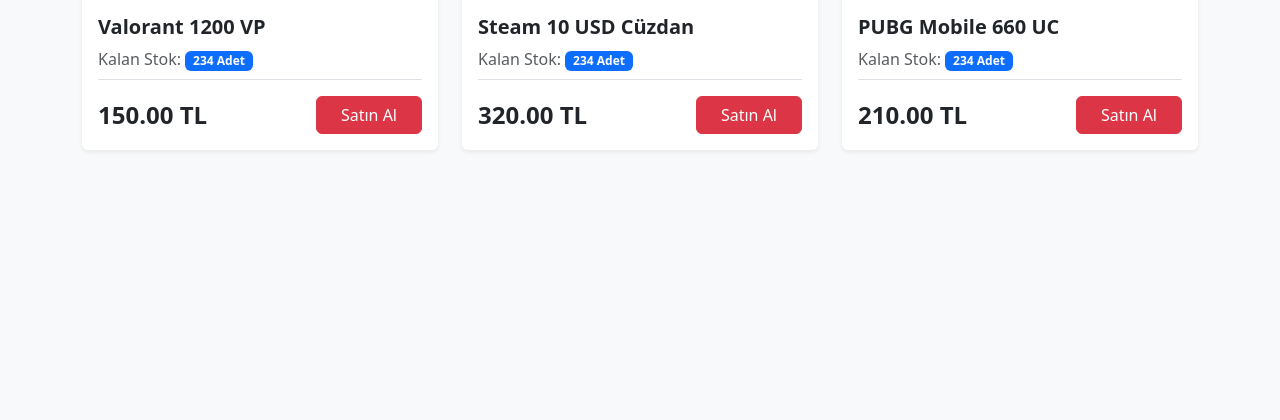
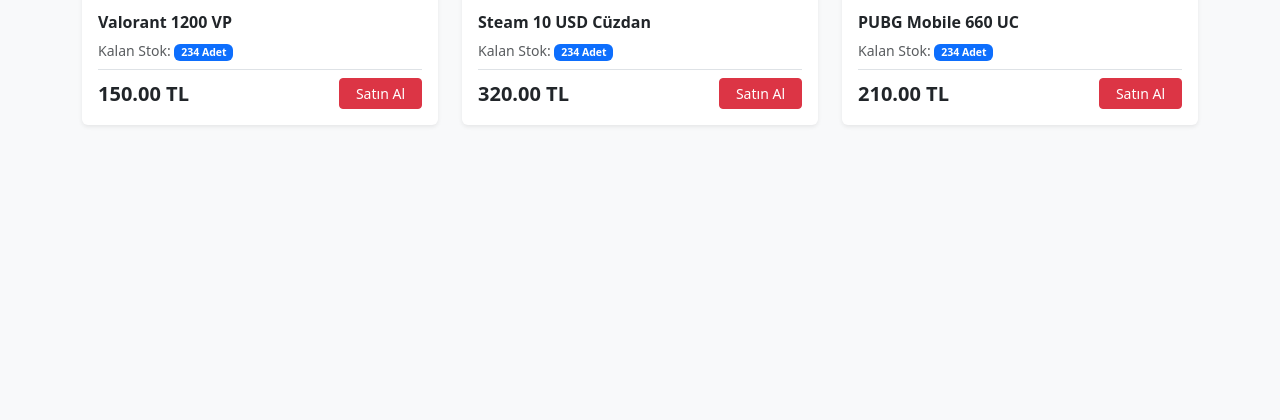
Before and after one commit to beratkalafat039-cyber/PinGamer, a Flask app: page / in a window 1280 px wide. Shown: the part 319-739 px from the top of the page. Run offline with Flask 3, Linux system fonts and the light colour scheme; data comes from the database, SQL or seed files in the repository.

Commit message:
index.html
Updated the layout and styles for mobile responsiveness, including adjustments to the header and product cards.

```diff
--- a/templates/index.html
+++ b/templates/index.html
@@ -2,21 +2,38 @@
 <html lang="tr">
 <head>
     <meta charset="UTF-8">
-    <meta name="viewport" content="width=device-width, initial-scale=1.0">
+    <meta name="viewport" content="width=device-width, initial-scale=1.0, maximum-scale=1.0, user-scalable=no">
     <title>E-Pin Pazaryeri</title>
     <link href="https://cdn.jsdelivr.net/npm/bootstrap@5.3.0/dist/css/bootstrap.min.css" rel="stylesheet">
+    <style>
+        @media (max-width: 768px) {
+            .header-bar {
+                flex-direction: column;
+                gap: 12px;
+                text-align: center;
+            }
+            .header-actions {
+                width: 100%;
+                justify-content: center;
+                flex-wrap: wrap;
+            }
+            .product-card img {
+                height: 150px !important;
+            }
+        }
+    </style>
 </head>
 <body class="bg-light">
 
-<div class="container py-4">
-    <!-- Üst Bar -->
-    <div class="d-flex justify-content-between align-items-center mb-4 p-3 bg-dark text-white rounded-3 shadow">
-        <a href="/" class="text-decoration-none text-danger"><h3 class="m-0 fw-bold">🎮 EPİN PAZARYERİ</h3></a>
-        <div class="d-flex align-items-center gap-2">
-            <a href="/wheel" class="btn btn-danger btn-sm fw-bold">🎰 VP Şans Slotu</a>
-            <a href="/orders" class="btn btn-outline-light btn-sm">📦 Siparişlerim</a>
-            <span class="badge bg-success fs-5">{{ "%.2f"|format(balance) }} TL</span>
-            <a href="/deposit" class="btn btn-warning btn-sm fw-bold">+ Bakiye Yükle</a>
+<div class="container py-3 py-md-4">
+    <!-- Üst Bar (Mobil Uyumlu) -->
+    <div class="header-bar d-flex justify-content-between align-items-center mb-4 p-3 bg-dark text-white rounded-3 shadow">
+        <a href="/" class="text-decoration-none text-danger"><h4 class="m-0 fw-bold">🎮 EPİN PAZARYERİ</h4></a>
+        <div class="header-actions d-flex align-items-center gap-2">
+            <a href="/wheel" class="btn btn-danger btn-sm fw-bold">🎰 VP Slotu</a>
+            <a href="/orders" class="btn btn-outline-light btn-sm">📦 Siparişler</a>
+            <span class="badge bg-success fs-6 py-2 px-3">{{ "%.2f"|format(balance) }} TL</span>
+            <a href="/deposit" class="btn btn-warning btn-sm fw-bold">+ Yükle</a>
         </div>
     </div>
 
@@ -24,27 +41,27 @@
     {% with messages = get_flashed_messages(with_categories=true) %}
       {% if messages %}
         {% for category, message in messages %}
-          <div class="alert alert-{{ category }} fs-5 shadow-sm">{{ message }}</div>
+          <div class="alert alert-{{ category }} fs-6 shadow-sm">{{ message }}</div>
         {% endfor %}
       {% endif %}
     {% endwith %}
 
     <!-- Ürünler -->
-    <div class="row row-cols-1 row-cols-md-3 g-4 mt-2">
+    <div class="row row-cols-1 row-cols-sm-2 row-cols-md-3 g-3 g-md-4 mt-1">
         {% for item in products %}
         <div class="col">
-            <div class="card h-100 shadow-sm border-0">
+            <div class="card h-100 shadow-sm border-0 product-card">
                 <img src="{{ item['image'] }}" class="card-img-top" style="height: 180px; object-fit: cover;" alt="{{ item['title'] }}">
-                <div class="card-body d-flex flex-column">
-                    <h5 class="card-title fw-bold">{{ item['title'] }}</h5>
-                    <p class="text-muted mb-2">
+                <div class="card-body d-flex flex-column p-3">
+                    <h5 class="card-title fw-bold fs-6 fs-md-5">{{ item['title'] }}</h5>
+                    <p class="text-muted small mb-2">
                         Kalan Stok: <span class="badge bg-primary">{{ item['stock'] }} Adet</span>
                     </p>
-                    <div class="d-flex justify-content-between align-items-center mt-auto pt-3 border-top">
-                        <span class="fs-4 fw-bold text-dark">{{ "%.2f"|format(item['price']) }} TL</span>
-                        <form action="/buy/{{ item['id'] }}" method="POST">
-                            <button type="submit" class="btn btn-danger px-4" {% if item['stock'] == 0 %}disabled{% endif %}>
-                                Satın Al
+                    <div class="d-flex justify-content-between align-items-center mt-auto pt-2 border-top">
+                        <span class="fs-5 fw-bold text-dark">{{ "%.2f"|format(item['price']) }} TL</span>
+                        <form action="/buy/{{ item['id'] }}" method="POST" class="m-0">
+                            <button type="submit" class="btn btn-danger btn-sm px-3" {% if item['stock'] == 0 %}disabled{% endif %}>
+                                {% if item['stock'] > 0 %}Satın Al{% else %}Tükendi{% endif %}
                             </button>
                         </form>
                     </div>
```
